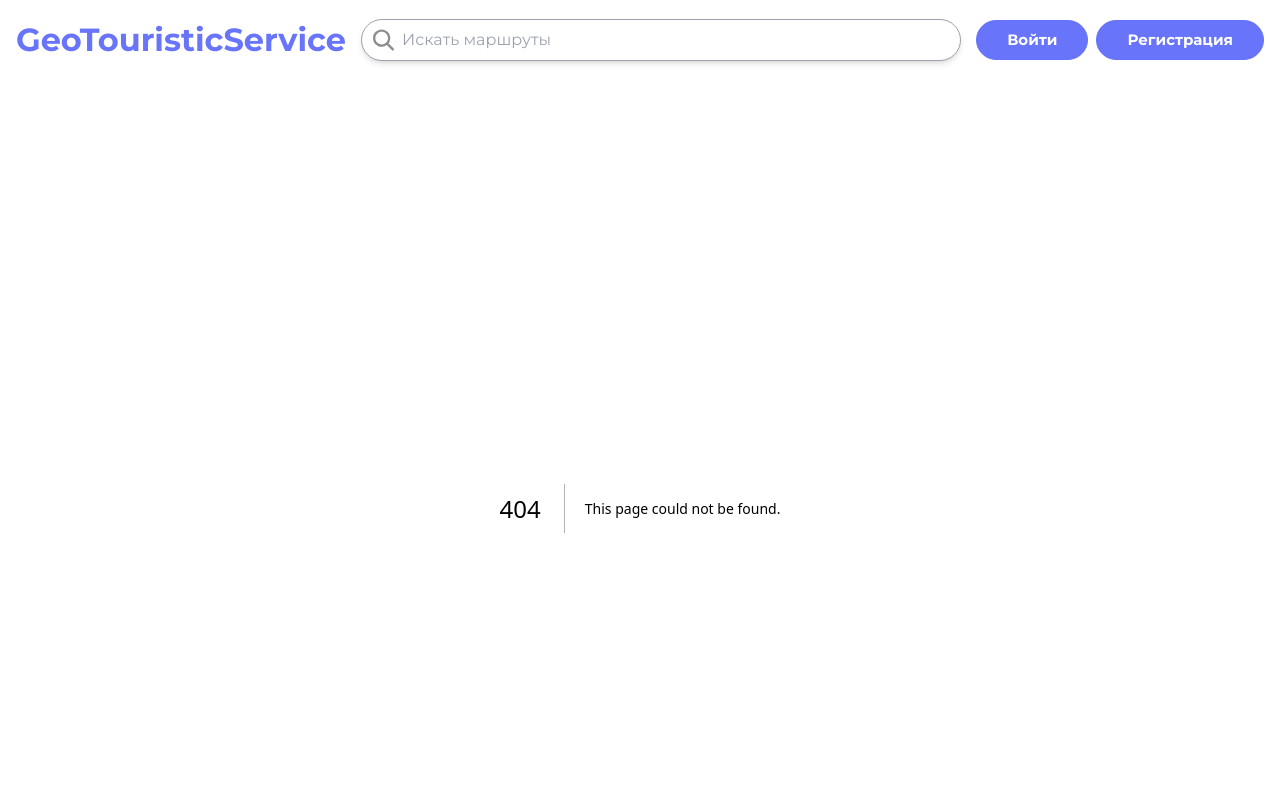
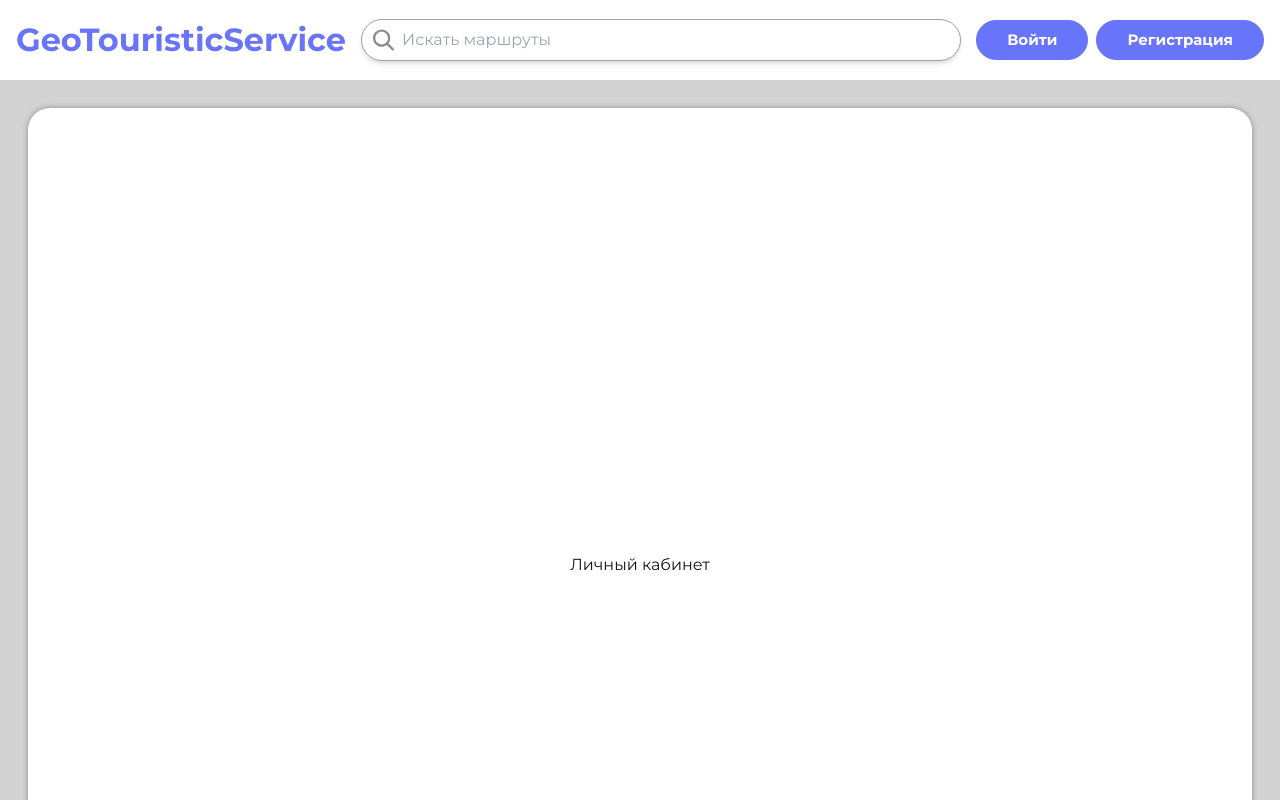
Before and after one commit to ligets/technostrelka, a Next.js app in the folder frontend/: page /lk/user in a window 1280 px wide. Before the commit this address had no page. Shown: the top 800 px of the page. Built offline with nearby package versions, Linux system fonts and the light colour scheme.

Commit message:
Sketch Home reap

```diff
--- a/frontend/app/layout.jsx
+++ b/frontend/app/layout.jsx
@@ -73,7 +73,7 @@ export default function RootLayout({ children }) {
             </>
         )}
 
-        <main className="p-7">{children}</main>
+        <main className="m-7 flex flex-col items-center justify-center rounded-[22px]  h-[913px] shadow-[0_0_5px_1px_rgba(0,0,0,0.25)] bg-white">{children}</main>
         </body>
         </html>
     );
--- /dev/null
+++ b/frontend/app/lk/user/page.jsx
@@ -0,0 +1,8 @@
+
+export default function LKUser(){
+    return(
+        <div>
+            <h1>Личный кабинет</h1>
+        </div>
+    );
+}
--- a/frontend/app/page.jsx
+++ b/frontend/app/page.jsx
@@ -3,7 +3,7 @@ import Link from "next/link";
 
 export default function Home() {
   return (
-    <div className="flex flex-col items-center justify-center rounded-[22px]  h-[913px] shadow-[0_0_5px_1px_rgba(0,0,0,0.25)] bg-white">
+    <>
       <div className="flex items-center justify-between  w-[92%] ">
       <div className="flex flex-col justify-between w-[40%]">
         <div className="pb-[2em]">
@@ -54,6 +54,6 @@ export default function Home() {
       </div>
 
       </div>
-    </div>
+    </>
   );
 }
```
